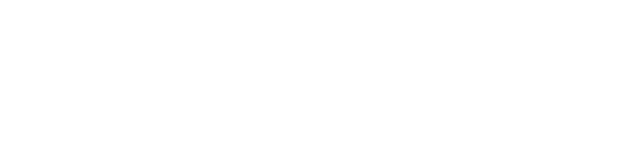
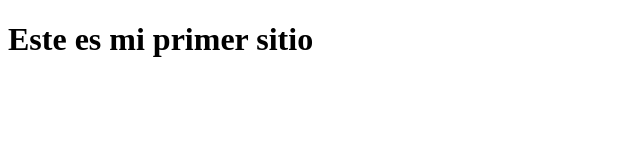
Before and after one commit to AngelQZada/primerRepo, a plain HTML site: page index.html in a window 1280 px wide. Shown: the whole page, without its empty margins (0-640 px from the left). Drawn offline with Linux system fonts and the light colour scheme.

Commit message:
feat: Update index.html

```diff
--- a/index.html
+++ b/index.html
@@ -6,6 +6,6 @@
     <title>Document</title>
 </head>
 <body>
-
+    <h1>Este es mi primer sitio</h1>
 </body>
 </html>
```
